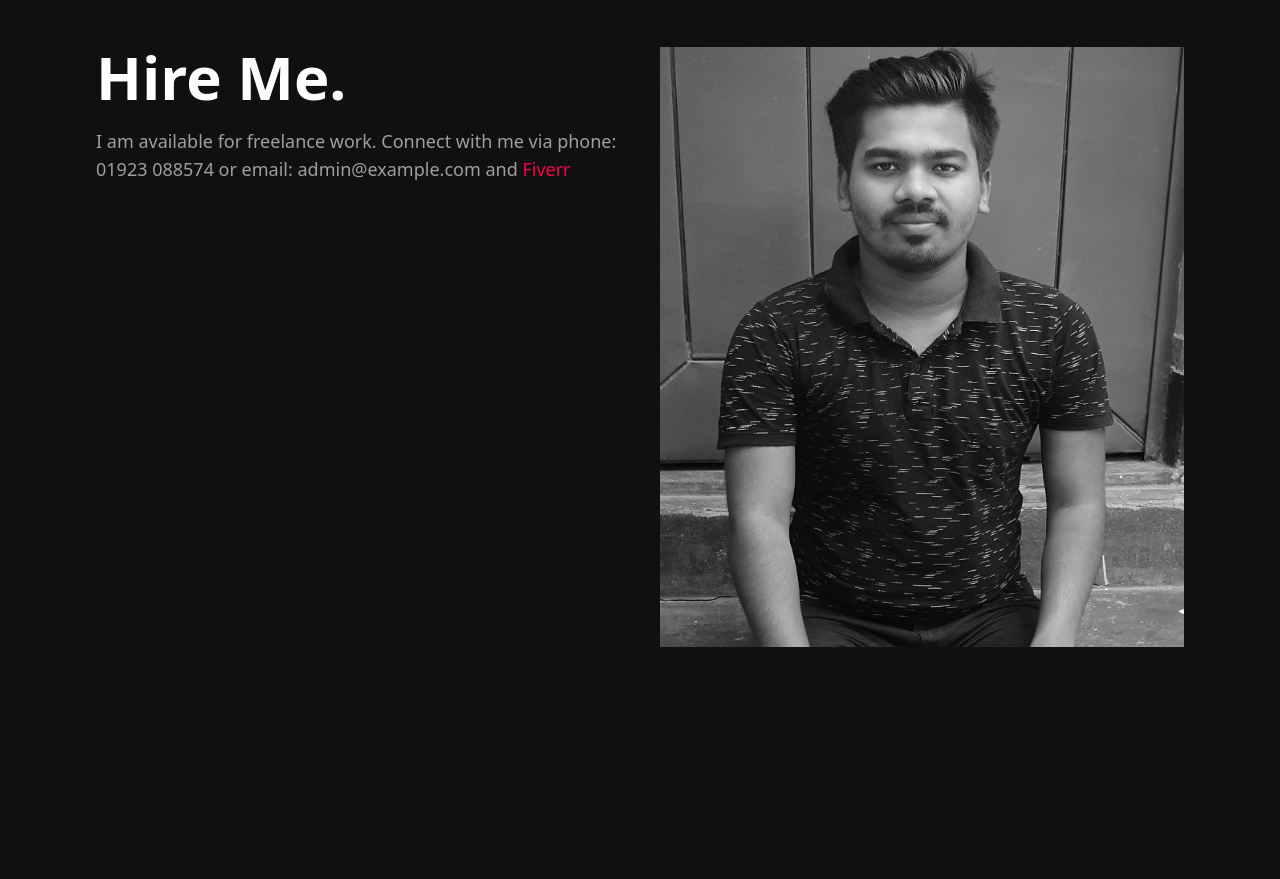
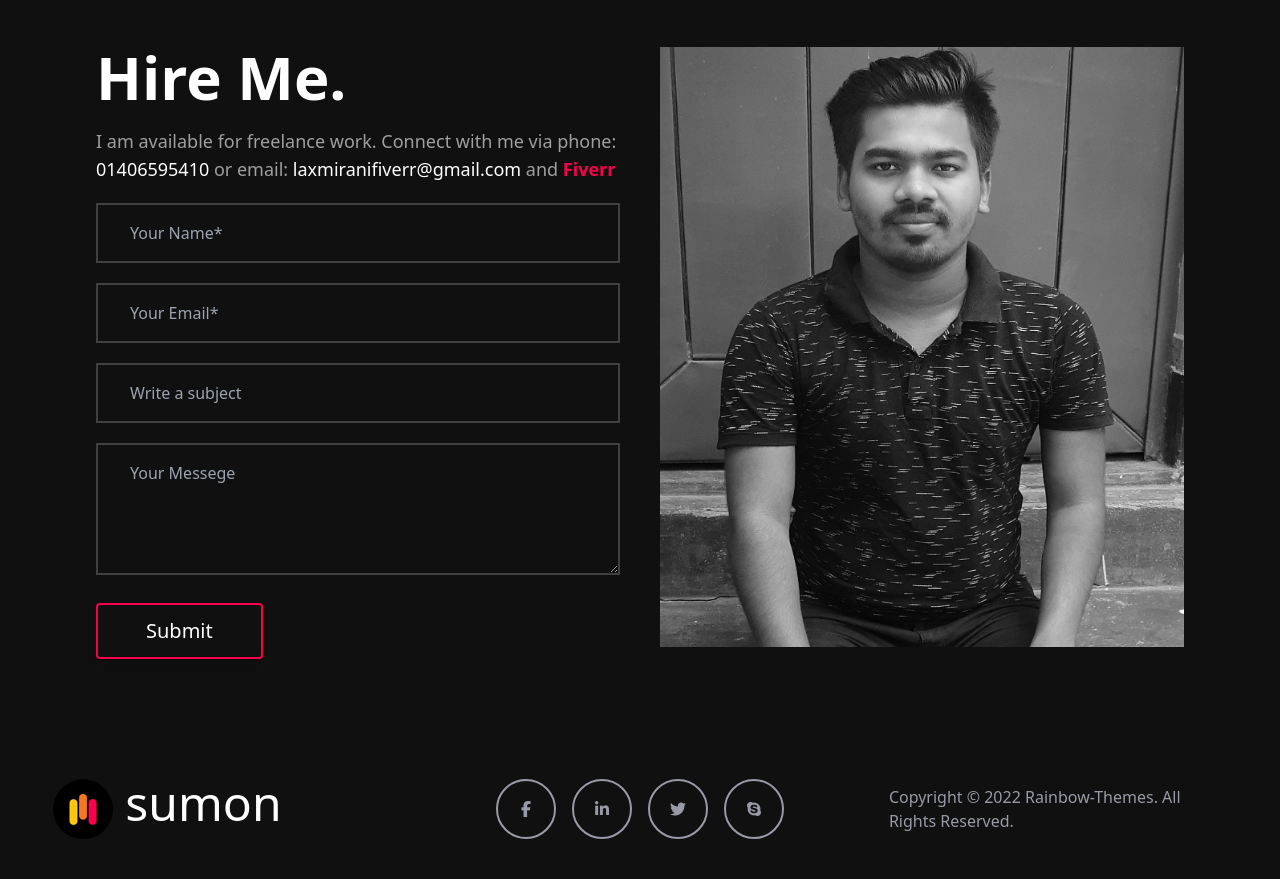
Before and after one commit to Sumonche016/portfolio-tailwind, a plain HTML site: page index.html in a window 1280 px wide. Shown: the part 4280-5159 px from the top of the page. Before the commit the page ends 5007 px from the top, so only its background shows below. Drawn offline with nearby package versions, Linux system fonts and the light colour scheme.

Commit message:
hiiiiiii

```diff
--- a/index.html
+++ b/index.html
@@ -7,6 +7,7 @@
     <meta name="viewport" content="width=device-width, initial-scale=1.0">
     <title>Document</title>
     <script src="https://cdn.tailwindcss.com"></script>
+    <script src="https://kit.fontawesome.com/459e15cfa2.js" crossorigin="anonymous"></script>
     <script>
         tailwind.config = {
             theme: {
@@ -14,7 +15,9 @@
                     colors: {
                         bg_black: '#101010',
                         red: '#F9004D',
-                        heading: '#F0F0F0'
+                        heading: '#F0F0F0',
+                        borderColor: 'rgba(255, 255, 255, 0.2)',
+                        icon: 'rgba(198, 201, 216, 0.75)',
                     }
                 }
             }
@@ -64,6 +67,7 @@
         </div>
     </section>
 
+    <!-- About me  -->
 
     <section class="min-h-screen pb-20">
         <div class="flex flex-col lg:flex-row  xl:flex-row justify-between md:items-center lg:items-center xl:items-center  min-h-screen w-11/12 md:w-[85%] lg:w-[85%] xl:w-[85%]   mx-auto my-0 pt-10">
@@ -247,19 +251,61 @@
     <!--  hire me section -->
 
     <section class="py-20">
-        <div class="w-[85%] mx-auto my-0">
-            <div class="grid grid-cols-2 gap-10">
-                <div>
+        <div class="w-11/12 md:w-[85%] mx-auto my-0">
+            <div class="grid grid-cols-1 md:grid-cols-2 lg:grid-cols-2  gap-10">
+                <div class="order-last md:order-first">
                     <h1 class="text-white text-6xl font-bold">Hire Me.</h1>
-                    <p class="text-[#9F9F9F] text-lg font-medium my-5"> I am available for freelance work. Connect with me via phone: <span>01923 088574</span> or email: <span>admin@example.com</span> and <a class="text-red" target="_blank" href="https://www.fiverr.com/users/dev_laxmi">Fiverr</a></p>
+                    <p class="text-[#9F9F9F] text-lg font-medium my-5"> I am available for freelance work. Connect with me via phone:
+                        <span class="text-white">01406595410</span> or email: <span class=" text-white ">laxmiranifiverr@gmail.com</span> and <a class="text-red font-bold" target="_blank " href="https://www.fiverr.com/users/dev_laxmi ">Fiverr</a></p>
+                    <div class="mt-2">
+                        <input type="text" placeholder="Your Name*" class="text-[#9F9F9F] block w-full py-4 px-8 mb-5 bg-transparent border-borderColor border-2 focus:outline-none focus:text-white ">
+                        <input type="email" placeholder="Your Email*" class="block w-full  py-[1rem] px-[2rem] mb-5 bg-transparent border-borderColor border-2 text-[#9F9F9F] focus:outline-none focus:text-white ">
+                        <input type="text " placeholder="Write a subject " class="block w-full py-[1rem] px-[2rem] mb-5 bg-transparent border-borderColor border-2 text-[#9F9F9F] focus:outline-none focus:text-white ">
+                        <textarea class=" focus:outline-none block w-full text-[#9F9F9F]  py-[1rem] px-[2rem] bg-transparent border-borderColor border-2 focus:text-white " name="" id="" cols="50" rows="4" placeholder="Your Messege"></textarea>
+                        <button class="mt-7 font-medium border-2 border-red rounded px-12 py-3 hover:bg-red transition-all duration-500 shadow-md text-white  "><a href=" " class="text-xl">Submit</a></button>
+                    </div>
                 </div>
                 <div>
-                    <img src="./image/20210502_15).jpeg" alt=" " class="w-[550px] h-[600px] filter grayscale mt-20 md:m-0 inline-block backdrop-grayscale">
+                    <img src="./image/20210502_15).jpeg " alt=" " class="w-[550px] h-[600px] filter grayscale mt-20 md:m-0 inline-block backdrop-grayscale ">
+                </div>
+            </div>
+
+
+        </div>
+    </section>
+
+    <footer class="py-10 ">
+        <div class="w-11/12  mx-auto my-0">
+            <div class="grid grid-cols-3 gap-20">
+                <div class="">
+                    <div class="flex">
+                        <img src="./image/logo-symbol-dark.png" alt="">
+                        <h1 class="text-5xl ml-3 text-white">sumon</h1>
+                    </div>
+                </div>
+                <div class="">
+                    <ul class="text-white flex justify-center items-center gap-4 ">
+                        <li class="w-[60px] h-[60px] rounded-full border-2 border-icon flex justify-center items-center hover:bg-red  hover:border-none  hover:-translate-y-1 transition-all duration-500">
+                            <a class="hover:text-white" href=""><i class="fa fa-facebook text-icon "></i></a>
+                        </li>
+                        <li class="w-[60px] h-[60px] rounded-full border-2 border-icon flex justify-center items-center">
+                            <a href=""><i class="fab fa-linkedin-in text-icon" ></i></a>
+                        </li>
+                        <li class="w-[60px] h-[60px] rounded-full border-2 border-icon flex justify-center items-center">
+                            <a href=""><i class="fa fa-twitter text-icon"></i></a>
+                        </li>
+                        <li class="w-[60px] h-[60px] rounded-full border-2 border-icon flex justify-center items-center">
+                            <a href=""><i class="fa fa-skype text-icon"></i></a>
+                        </li>
+                    </ul>
+                </div>
+                <div class=" flex justify-center items-center">
+                    <p class="text-icon">Copyright © 2022 Rainbow-Themes. All Rights Reserved.</p>
                 </div>
             </div>
 
         </div>
-    </section>
+    </footer>
 
 
 </body>
```
Also changed, not shown: image/273166468_455682322772840_3369642372264341376_n.jpg (added).
